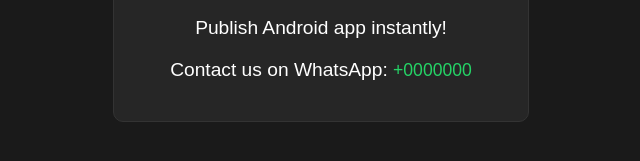
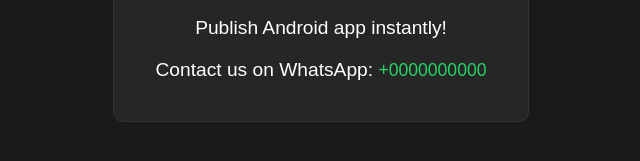
Before and after one commit to codex-zubair/blackly.web, a plain HTML site: page index.html in a window 1280 px wide. Shown: the part 387-548 px from the top of the page, 319-959 px from the left. Drawn offline with Linux system fonts and the light colour scheme.

Commit message:
fact: changed number

```diff
--- a/index.html
+++ b/index.html
@@ -47,7 +47,7 @@
         <h1>Welcome to Blackly</h1>
         <p>Publish Android app instantly!</p>
         <p>Contact us on WhatsApp:
-            <a href="https://wa.me/10343345435" class="whatsapp">+0000000</a>
+            <a href="https://wa.me/10343345435" class="whatsapp">+0000000000</a>
         </p>
     </div>
 </body>
```
